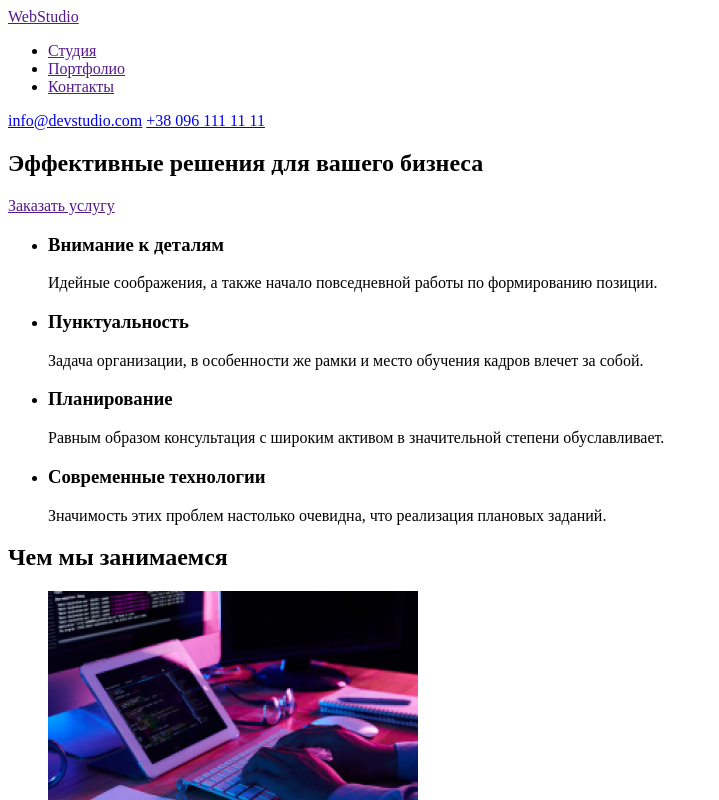
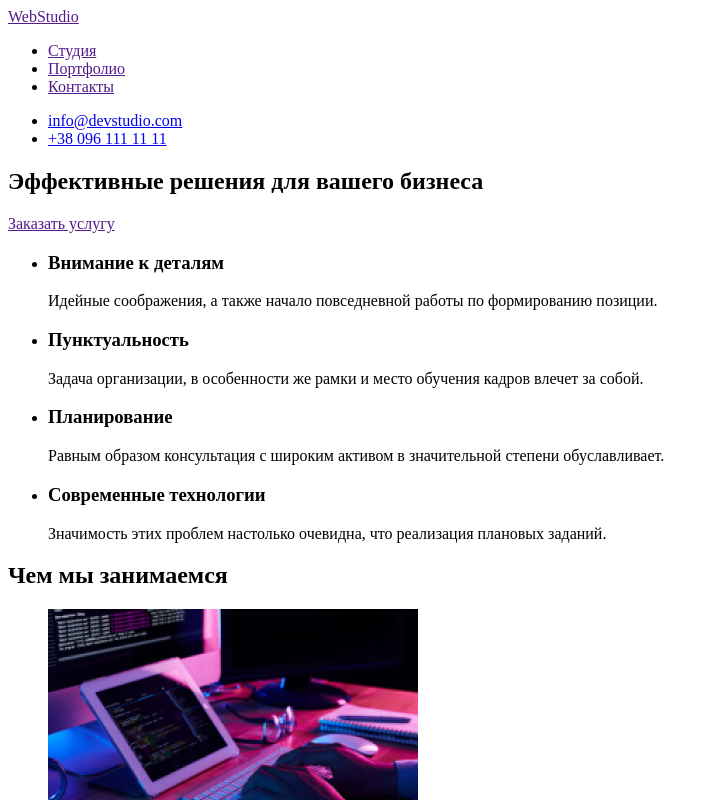
Before and after one commit to patronusv/goit-markup-hw-01, a plain HTML site: page index.html in a window 1280 px wide. Shown: the top 800 px of the page, without its empty margins (0-719 px from the left). Drawn offline with Linux system fonts and the light colour scheme.

Commit message:
Исправляет ошибки в index.html

```diff
--- a/index.html
+++ b/index.html
@@ -16,9 +16,12 @@
           <li><a href="">Контакты</a></li>
         </ul>
       </nav>
-      <a href="mailto:info@devstudio.com">info@devstudio.com</a>
-      <a href="tel:+380961111111">+38 096 111 11 11</a>
+      <ul>
+        <li><a href="mailto:info@devstudio.com">info@devstudio.com</a></li>
+        <li><a href="tel:+380961111111">+38 096 111 11 11</a></li>
+      </ul>
     </header>
+    <main>
       <!-- Герой -->
       <section>
         <h1>Эффективные решения для вашего бизнеса</h1>
@@ -86,13 +89,16 @@
           </li>
         </ul>
       </section>
+    </main>
     <!-- Подвал -->
     <footer>
       <a href="">WebStudio</a>
       <address>
-        г. Киев, пр-т Леси Украинки, 26 <br />
-        info@example.com <br />
-        +38 099 111 11 11
+        г. Киев, пр-т Леси Украинки, 26
+        <ul>
+          <li><a href="mailto:info@devstudio.com">info@devstudio.com</a></li>
+          <li><a href="tel:+380961111111">+38 096 111 11 11</a></li>
+        </ul>
       </address>
     </footer>
   </body>
```
Lines whose indentation alone changed are shown as unchanged.
